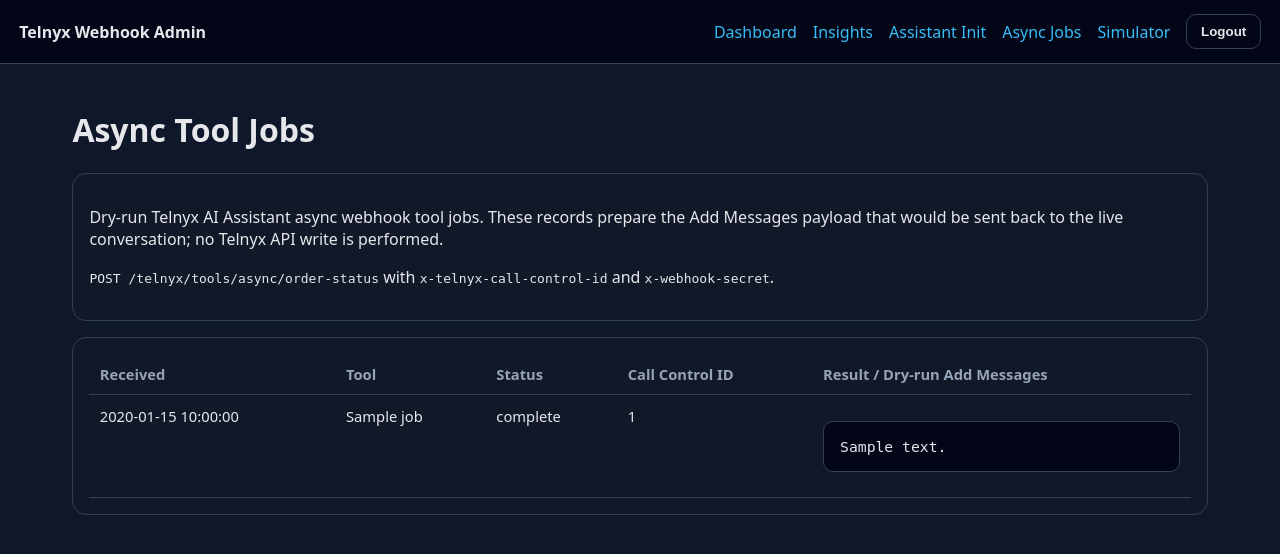
After one commit to Maynardnaze/telnyx-webhook-server, a FastAPI app: template templates/admin_async_jobs.html in a window 1280 px wide. The commit adds this page. Shown: the top 554 px of the page. Run offline with FastAPI, Linux system fonts and the light colour scheme; the template is opened without the code that fills it: most values are stand-ins (such as "Sample title", 1, 10 or a date in 2020); parts of the project's set-up code (start-up, migrations or seed data) failed here and were passed over.

Commit message:
feat: add async tool dry-run receiver

```diff
--- a/app.py
+++ b/app.py
@@ -16,7 +16,7 @@ from pathlib import Path
 from typing import Any
 from urllib.parse import parse_qs, quote
 
-from fastapi import FastAPI, Header, HTTPException, Query, Request
+from fastapi import BackgroundTasks, FastAPI, Header, HTTPException, Query, Request
 from fastapi.responses import HTMLResponse, RedirectResponse
 from fastapi.staticfiles import StaticFiles
 from fastapi.templating import Jinja2Templates
@@ -186,6 +186,21 @@ def init_db() -> None:
                     data TEXT NOT NULL
                 );
                 CREATE INDEX IF NOT EXISTS idx_insights_received_at ON insights(received_at);
+
+                CREATE TABLE IF NOT EXISTS async_tool_jobs (
+                    id TEXT PRIMARY KEY,
+                    tool_name TEXT NOT NULL,
+                    call_control_id TEXT NOT NULL,
+                    status TEXT NOT NULL,
+                    received_at TEXT NOT NULL,
+                    completed_at TEXT,
+                    request_data TEXT NOT NULL,
+                    result_data TEXT,
+                    add_messages_dry_run TEXT,
+                    error TEXT
+                );
+                CREATE INDEX IF NOT EXISTS idx_async_tool_jobs_received_at ON async_tool_jobs(received_at);
+                CREATE INDEX IF NOT EXISTS idx_async_tool_jobs_status ON async_tool_jobs(status);
                 """
             )
             conn.commit()
@@ -414,6 +429,175 @@ def append_insight(record: dict[str, Any]) -> None:
             conn.close()
 
 
+def redact_phone(value: Any) -> Any:
+    if not isinstance(value, str) or len(value) < 7:
+        return value
+    if value.startswith("+") and value[1:].isdigit():
+        return value[:3] + "***" + value[-2:]
+    return value
+
+
+def summarize_order_status(body: dict[str, Any]) -> dict[str, Any]:
+    customer = body.get("customer") or body.get("caller") or {}
+    order_id = body.get("order_id") or body.get("orderId") or body.get("case_id") or "DEMO-1001"
+    caller = redact_phone(customer.get("phone") if isinstance(customer, dict) else body.get("from"))
+    return {
+        "order_id": order_id,
+        "status": "ready_for_pickup",
+        "eta_minutes": 0,
+        "caller": caller,
+        "confidence": "dry_run_mock",
+        "note": "Dry-run result generated locally. Replace this lookup with n8n/Tripleseat/Zoho/NetSapiens logic before live sends.",
+    }
+
+
+def create_async_tool_job(tool_name: str, call_control_id: str, request_body: dict[str, Any]) -> dict[str, Any]:
+    job = {
+        "id": uuid.uuid4().hex,
+        "tool_name": tool_name,
+        "call_control_id": call_control_id,
+        "status": "queued",
+        "received_at": utc_now(),
+        "completed_at": None,
+        "request_data": request_body,
+        "result_data": None,
+        "add_messages_dry_run": None,
+        "error": None,
+    }
+    with _db_lock:
+        conn = _db_connect()
+        try:
+            conn.execute(
+                """
+                INSERT INTO async_tool_jobs
+                (id, tool_name, call_control_id, status, received_at, completed_at, request_data, result_data, add_messages_dry_run, error)
+                VALUES (?, ?, ?, ?, ?, ?, ?, ?, ?, ?)
+                """,
+                (
+                    job["id"],
+                    job["tool_name"],
+                    job["call_control_id"],
+                    job["status"],
+                    job["received_at"],
+                    job["completed_at"],
+                    json.dumps(request_body, separators=(",", ":")),
+                    None,
+                    None,
+                    None,
+                ),
+            )
+            conn.commit()
+        finally:
+            conn.close()
+    return job
+
+
+def _decode_job_row(row: sqlite3.Row) -> dict[str, Any]:
+    def maybe_json(value: str | None) -> Any:
+        if value is None:
+            return None
+        try:
+            return json.loads(value)
+        except json.JSONDecodeError:
+            return value
+
+    return {
+        "id": row["id"],
+        "tool_name": row["tool_name"],
+        "call_control_id": row["call_control_id"],
+        "status": row["status"],
+        "received_at": row["received_at"],
+        "completed_at": row["completed_at"],
+        "request_data": maybe_json(row["request_data"]),
+        "result_data": maybe_json(row["result_data"]),
+        "add_messages_dry_run": maybe_json(row["add_messages_dry_run"]),
+        "error": row["error"],
+    }
+
+
+def get_async_tool_job(job_id: str) -> dict[str, Any] | None:
+    with _db_lock:
+        conn = _db_connect()
+        try:
+            row = conn.execute("SELECT * FROM async_tool_jobs WHERE id = ?", (job_id,)).fetchone()
+        finally:
+            conn.close()
+    return _decode_job_row(row) if row else None
+
+
+def list_async_tool_jobs(limit: int = 50) -> list[dict[str, Any]]:
+    with _db_lock:
+        conn = _db_connect()
+        try:
+            rows = conn.execute(
+                "SELECT * FROM async_tool_jobs ORDER BY received_at DESC LIMIT ?",
+                (max(1, min(limit, 200)),),
+            ).fetchall()
+        finally:
+            conn.close()
+    return [_decode_job_row(row) for row in rows]
+
+
+def run_async_tool_job(job_id: str) -> None:
+    with _db_lock:
+        conn = _db_connect()
+        try:
+            conn.execute("UPDATE async_tool_jobs SET status = ? WHERE id = ?", ("running", job_id))
+            conn.commit()
+        finally:
+            conn.close()
+    job = get_async_tool_job(job_id)
+    if not job:
+        return
+    try:
+        if job["tool_name"] == "order-status":
+            result = summarize_order_status(job["request_data"] or {})
+            content = (
+                f"Background lookup complete for order {result['order_id']}: "
+                f"status={result['status']}, eta={result['eta_minutes']} minutes."
+            )
+        else:
+            result = {
+                "tool_name": job["tool_name"],
+                "status": "received",
+                "confidence": "dry_run_mock",
+                "note": "Generic dry-run async tool result. Add real lookup logic before live sends.",
+            }
+            content = f"Background tool {job['tool_name']} completed in dry-run mode."
+        add_messages = {
+            "call_control_id": job["call_control_id"],
+            "messages": [{"role": "system", "content": content}],
+        }
+        status = "complete"
+        error = None
+    except Exception as exc:  # pragma: no cover - defensive background path
+        result = None
+        add_messages = None
+        status = "error"
+        error = repr(exc)
+    with _db_lock:
+        conn = _db_connect()
+        try:
+            conn.execute(
+                """
+                UPDATE async_tool_jobs
+                SET status = ?, completed_at = ?, result_data = ?, add_messages_dry_run = ?, error = ?
+                WHERE id = ?
+                """,
+                (
+                    status,
+                    utc_now(),
+                    json.dumps(result, separators=(",", ":")) if result is not None else None,
+                    json.dumps(add_messages, separators=(",", ":")) if add_messages is not None else None,
+                    error,
+                    job_id,
+                ),
+            )
+            conn.commit()
+        finally:
+            conn.close()
+
+
 def store_insight(payload: dict[str, Any], auth_metadata: dict[str, Any] | None = None, path: str = "/telnyx/insights") -> dict[str, Any]:
     insight_id = uuid.uuid4().hex
     record = {
@@ -592,6 +776,24 @@ def admin_api_insight_detail(request: Request, insight_id: str):
     return record
 
 
+@app.get("/admin/tools/async-jobs", response_class=HTMLResponse)
+def admin_async_jobs_page(request: Request, limit: int = Query(default=50, ge=1, le=200)):
+    redirect = require_admin_response(request)
+    if redirect:
+        return redirect
+    jobs = list_async_tool_jobs(limit=limit)
+    return templates.TemplateResponse(request, "admin_async_jobs.html", {"jobs": jobs})
+
+
+@app.get("/admin/api/async-jobs")
+def admin_api_async_jobs(request: Request, limit: int = Query(default=50, ge=1, le=200)):
+    redirect = require_admin_response(request)
+    if redirect:
+        return redirect
+    jobs = list_async_tool_jobs(limit=limit)
+    return {"count": len(jobs), "jobs": jobs}
+
+
 @app.get("/admin/tools/assistant-init", response_class=HTMLResponse)
 def admin_assistant_init_page(request: Request):
     redirect = require_admin_response(request)
@@ -650,6 +852,35 @@ async def admin_webhook_simulator_submit(request: Request):
         return templates.TemplateResponse(request, "admin_webhook_simulator.html", {"payload": payload_text, "result": json_pretty(result), "error": None})
     except Exception as exc:
         return templates.TemplateResponse(request, "admin_webhook_simulator.html", {"payload": payload_text, "result": None, "error": str(exc)}, status_code=400)
+
+
+@app.post("/telnyx/tools/async/{tool_name}")
+async def receive_async_tool_request(
+    tool_name: str,
+    background_tasks: BackgroundTasks,
+    request: Request,
+    x_telnyx_call_control_id: str | None = Header(default=None),
+    x_webhook_secret: str | None = Header(default=None),
+) -> dict[str, Any]:
+    check_secret(x_webhook_secret, request.query_params.get("secret"))
+    if not x_telnyx_call_control_id:
+        raise HTTPException(status_code=400, detail="Missing x-telnyx-call-control-id header")
+    try:
+        payload = await request.json()
+    except Exception as exc:
+        raise HTTPException(status_code=400, detail="Expected JSON payload") from exc
+    if not isinstance(payload, dict):
+        raise HTTPException(status_code=400, detail="Expected top-level JSON object")
+    started = time.perf_counter()
+    job = create_async_tool_job(tool_name=tool_name, call_control_id=x_telnyx_call_control_id, request_body=payload)
+    background_tasks.add_task(run_async_tool_job, job["id"])
+    return {
+        "ok": True,
+        "mode": "async_ack_dry_run",
+        "job_id": job["id"],
+        "ack_ms": round((time.perf_counter() - started) * 1000, 2),
+        "message": "Accepted. Background work queued; inspect /admin/tools/async-jobs for dry-run Add Messages payload.",
+    }
 
 
 @app.post("/telnyx/assistant/init")
--- /dev/null
+++ b/templates/admin_async_jobs.html
@@ -0,0 +1,29 @@
+{% extends "admin_base.html" %}
+{% block title %}Async Tool Jobs · Telnyx Webhook Admin{% endblock %}
+{% block content %}
+<h1>Async Tool Jobs</h1>
+<section class="panel">
+  <p>Dry-run Telnyx AI Assistant async webhook tool jobs. These records prepare the Add Messages payload that would be sent back to the live conversation; no Telnyx API write is performed.</p>
+  <p><code>POST /telnyx/tools/async/order-status</code> with <code>x-telnyx-call-control-id</code> and <code>x-webhook-secret</code>.</p>
+</section>
+<section class="panel">
+  {% if jobs %}
+  <table>
+    <thead><tr><th>Received</th><th>Tool</th><th>Status</th><th>Call Control ID</th><th>Result / Dry-run Add Messages</th></tr></thead>
+    <tbody>
+      {% for job in jobs %}
+      <tr>
+        <td>{{ job.received_at }}</td>
+        <td>{{ job.tool_name }}</td>
+        <td>{{ job.status }}</td>
+        <td>{{ job.call_control_id }}</td>
+        <td><pre><code>{{ job.add_messages_dry_run or job.result_data or job.error or '' }}</code></pre></td>
+      </tr>
+      {% endfor %}
+    </tbody>
+  </table>
+  {% else %}
+  <p>No async tool jobs yet.</p>
+  {% endif %}
+</section>
+{% endblock %}
--- a/templates/admin_base.html
+++ b/templates/admin_base.html
@@ -13,6 +13,7 @@
       <a href="/admin">Dashboard</a>
       <a href="/admin/insights">Insights</a>
       <a href="/admin/tools/assistant-init">Assistant Init</a>
+      <a href="/admin/tools/async-jobs">Async Jobs</a>
       <a href="/admin/tools/webhook-simulator">Simulator</a>
       <form method="post" action="/admin/logout" class="inline"><button type="submit">Logout</button></form>
     </nav>
--- a/templates/admin_dashboard.html
+++ b/templates/admin_dashboard.html
@@ -14,6 +14,7 @@
   <p>
     <a class="button" href="/admin/insights">View Insights</a>
     <a class="button" href="/admin/tools/assistant-init">Test Assistant Init</a>
+    <a class="button" href="/admin/tools/async-jobs">View Async Jobs</a>
     <a class="button" href="/admin/tools/webhook-simulator">Simulate Webhook</a>
     <a class="button secondary" href="/docs">FastAPI Docs</a>
   </p>
```
Also changed, not shown: docs/plans/2026-06-24-async-tool-dry-run.md (added, +55 -0 lines), tests/test_async_tools.py (added, +96 -0 lines), README.md.
